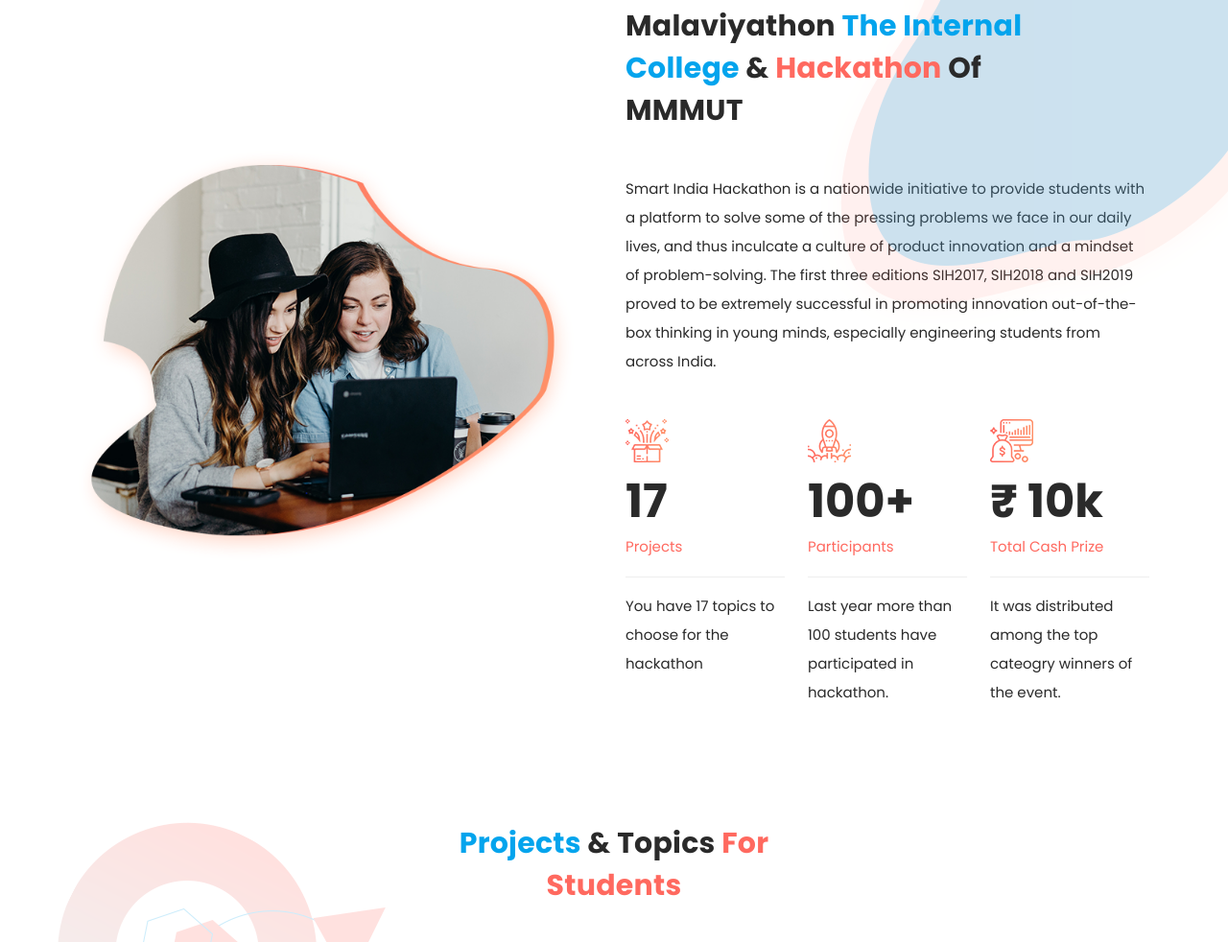
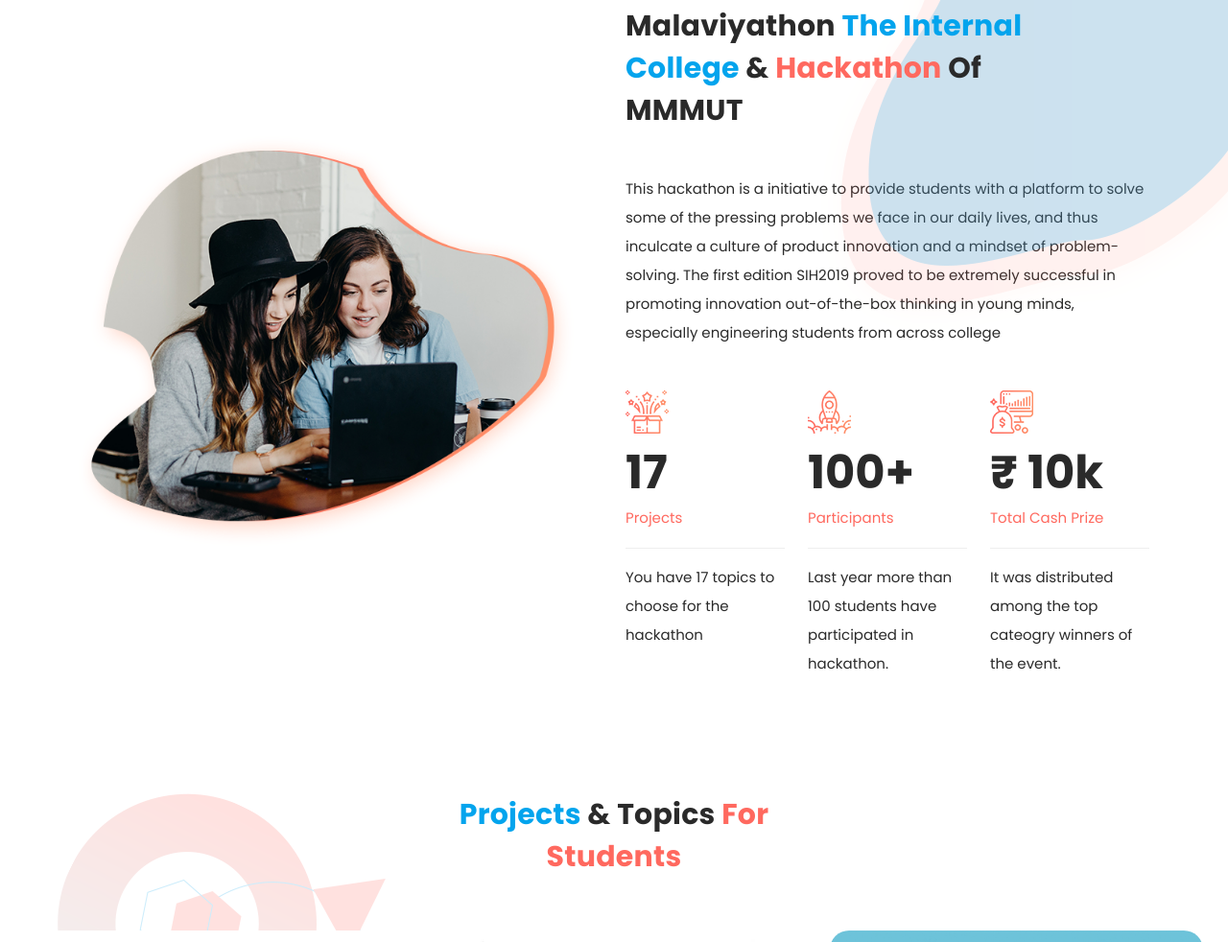
Before and after one commit to YashK21/SIH, a plain HTML site: page templatemo_565_onix_digital/index.html in a window 1280 px wide. Shown: the part 855-1837 px from the top of the page at 96% size. Drawn offline with Linux system fonts and the light colour scheme.

Commit message:
Update index.html

```diff
--- a/templatemo_565_onix_digital/index.html
+++ b/templatemo_565_onix_digital/index.html
@@ -228,7 +228,7 @@
         <div class="col-lg-6">
           <div class="section-heading">
             <h2>Malaviyathon <em>the internal college</em> &amp; <span>hackathon</span> of MMMUT</h2>
-            <p>Smart India Hackathon is a nationwide initiative to provide students with a platform to solve some of the pressing problems we face in our daily lives, and thus inculcate a culture of product innovation and a mindset of problem-solving. The first three editions SIH2017, SIH2018 and SIH2019 proved to be extremely successful in promoting innovation out-of-the-box thinking in young minds, especially engineering students from across India.</p>
+            <p>This hackathon is a initiative to provide students with a platform to solve some of the pressing problems we face in our daily lives, and thus inculcate a culture of product innovation and a mindset of problem-solving. The first edition SIH2019 proved to be extremely successful in promoting innovation out-of-the-box thinking in young minds, especially engineering students from across college</p>
             <div class="row">
               <div class="col-lg-4">
                 <div class="fact-item">
```
